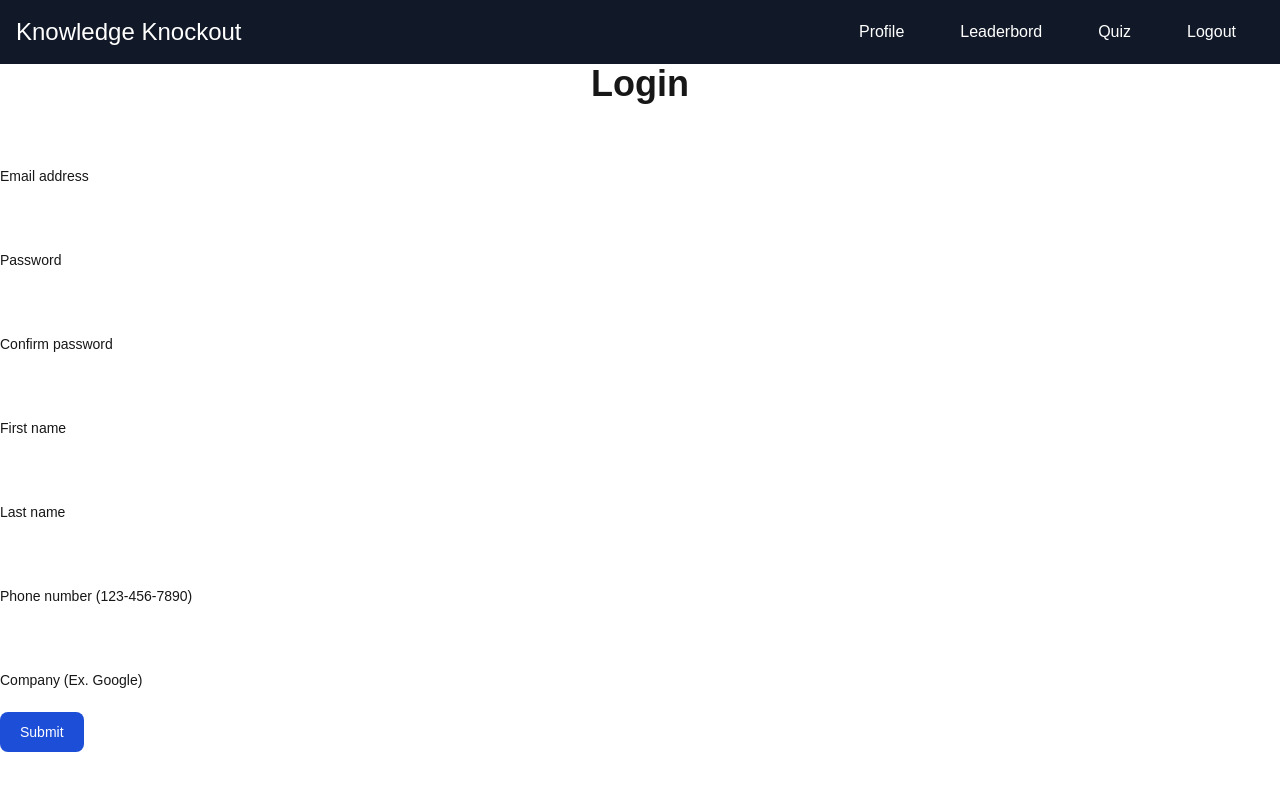
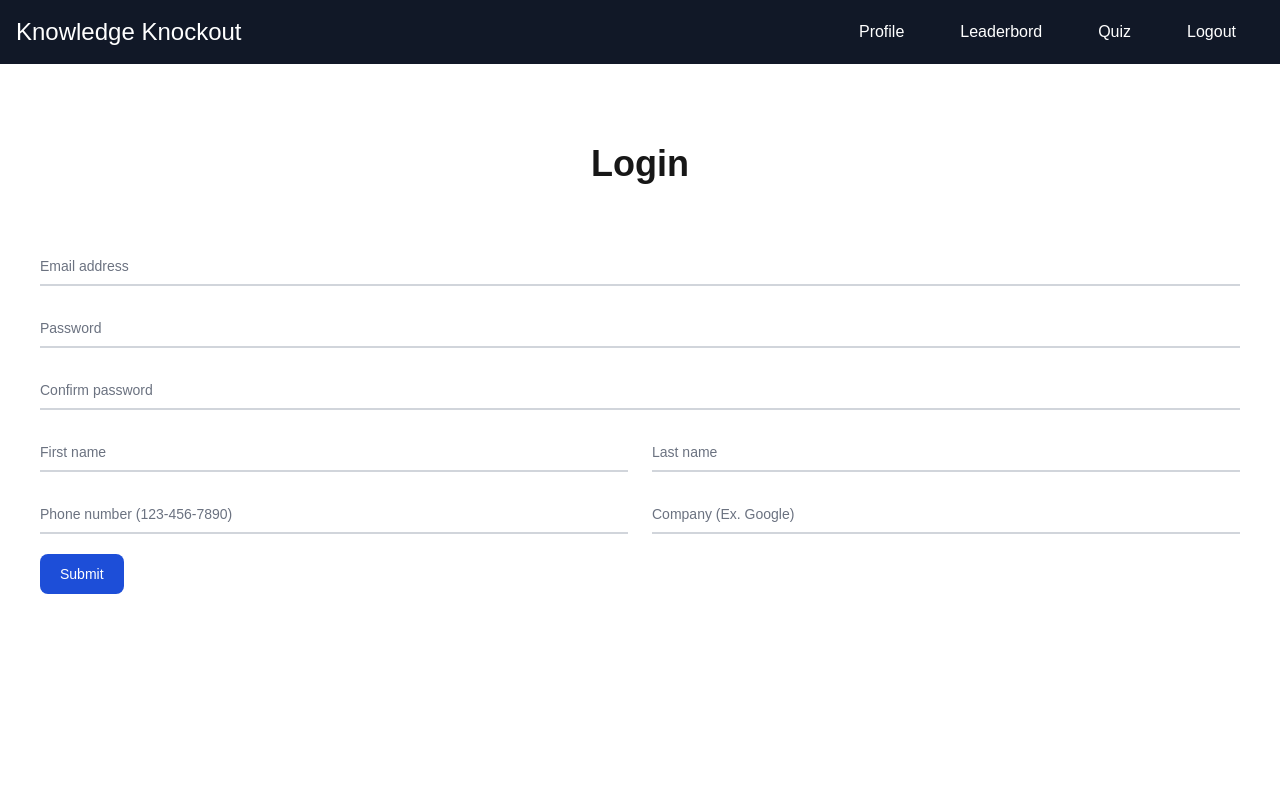
Before and after one commit to tmchuynh/knowledge_knockout, a Next.js app: page /login in a window 1280 px wide. Shown: the top 790 px of the page. Built offline with nearby package versions, Linux system fonts and the light colour scheme; a web font is replaced by a local one.

Commit message:
update styles

```diff
--- a/src/app/layout.tsx
+++ b/src/app/layout.tsx
@@ -24,7 +24,10 @@ export default function RootLayout( {
                     href="https://fonts.googleapis.com/css2?family=DM+Serif+Text:ital@0;1&family=PT+Sans+Narrow:wght@400;700&family=Titan+One&display=swap"
                     rel="stylesheet"
                 />
-                <title>My App</title>
+                <meta name="viewport" content="width=device-width, initial-scale=1.0" />
+                <meta name="description" content="A knowledge-based quiz game" />
+                <meta title="Knowledge Knockout" />
+                <title>Knowledge Knockout</title>
             </Head>
             <body>
                 <NotFoundProvider>
--- a/src/app/styles.css
+++ b/src/app/styles.css
@@ -596,6 +596,26 @@ video {
   visibility: hidden;
 }
 
+.absolute {
+  position: absolute;
+}
+
+.relative {
+  position: relative;
+}
+
+.top-3 {
+  top: 0.75rem;
+}
+
+.-z-10 {
+  z-index: -10;
+}
+
+.z-0 {
+  z-index: 0;
+}
+
 .col-span-9 {
   grid-column: span 9 / span 9;
 }
@@ -610,6 +630,10 @@ video {
 
 .m-auto {
   margin: auto;
+}
+
+.m-9 {
+  margin: 2.25rem;
 }
 
 .mx-3 {
@@ -663,6 +687,18 @@ video {
   margin-top: 1.25rem;
 }
 
+.mb-9 {
+  margin-bottom: 2.25rem;
+}
+
+.mb-10 {
+  margin-bottom: 2.5rem;
+}
+
+.mb-12 {
+  margin-bottom: 3rem;
+}
+
 .block {
   display: block;
 }
@@ -703,6 +739,10 @@ video {
   width: 100%;
 }
 
+.max-w-md {
+  max-width: 28rem;
+}
+
 .flex-shrink-0 {
   flex-shrink: 0;
 }
@@ -711,8 +751,29 @@ video {
   table-layout: fixed;
 }
 
+.origin-\[0\] {
+  transform-origin: 0;
+}
+
+.-translate-y-6 {
+  --tw-translate-y: -1.5rem;
+  transform: translate(var(--tw-translate-x), var(--tw-translate-y)) rotate(var(--tw-rotate)) skewX(var(--tw-skew-x)) skewY(var(--tw-skew-y)) scaleX(var(--tw-scale-x)) scaleY(var(--tw-scale-y));
+}
+
+.scale-75 {
+  --tw-scale-x: .75;
+  --tw-scale-y: .75;
+  transform: translate(var(--tw-translate-x), var(--tw-translate-y)) rotate(var(--tw-rotate)) skewX(var(--tw-skew-x)) skewY(var(--tw-skew-y)) scaleX(var(--tw-scale-x)) scaleY(var(--tw-scale-y));
+}
+
 .transform {
   transform: translate(var(--tw-translate-x), var(--tw-translate-y)) rotate(var(--tw-rotate)) skewX(var(--tw-skew-x)) skewY(var(--tw-skew-y)) scaleX(var(--tw-scale-x)) scaleY(var(--tw-scale-y));
+}
+
+.appearance-none {
+  -webkit-appearance: none;
+     -moz-appearance: none;
+          appearance: none;
 }
 
 .grid-cols-1 {
@@ -799,8 +860,16 @@ video {
   border-width: 4px;
 }
 
+.border-0 {
+  border-width: 0px;
+}
+
 .border-b {
   border-bottom-width: 1px;
+}
+
+.border-b-2 {
+  border-bottom-width: 2px;
 }
 
 .border-gray-200 {
@@ -868,6 +937,10 @@ video {
   background-color: rgb(63 63 70 / var(--tw-bg-opacity));
 }
 
+.bg-transparent {
+  background-color: transparent;
+}
+
 .p-2\.5 {
   padding: 0.625rem;
 }
@@ -890,6 +963,14 @@ video {
 
 .p-7 {
   padding: 1.75rem;
+}
+
+.p-2 {
+  padding: 0.5rem;
+}
+
+.p-10 {
+  padding: 2.5rem;
 }
 
 .px-4 {
@@ -932,12 +1013,29 @@ video {
   padding-bottom: 1.25rem;
 }
 
+.px-0 {
+  padding-left: 0px;
+  padding-right: 0px;
+}
+
 .pb-4 {
   padding-bottom: 1rem;
 }
 
 .pb-5 {
   padding-bottom: 1.25rem;
+}
+
+.pt-4 {
+  padding-top: 1rem;
+}
+
+.pt-7 {
+  padding-top: 1.75rem;
+}
+
+.pt-8 {
+  padding-top: 2rem;
 }
 
 .text-left {
@@ -1008,6 +1106,11 @@ video {
   color: rgb(255 255 255 / var(--tw-text-opacity));
 }
 
+.text-gray-500 {
+  --tw-text-opacity: 1;
+  color: rgb(107 114 128 / var(--tw-text-opacity));
+}
+
 .opacity-0 {
   opacity: 0;
 }
@@ -1039,6 +1142,10 @@ video {
 
 .duration-200 {
   transition-duration: 200ms;
+}
+
+.duration-300 {
+  transition-duration: 300ms;
 }
 
 .ease-in-out {
@@ -1093,6 +1200,11 @@ body {
   border-color: rgb(59 130 246 / var(--tw-border-opacity));
 }
 
+.focus\:border-blue-600:focus {
+  --tw-border-opacity: 1;
+  border-color: rgb(37 99 235 / var(--tw-border-opacity));
+}
+
 .focus\:outline-none:focus {
   outline: 2px solid transparent;
   outline-offset: 2px;
@@ -1104,9 +1216,66 @@ body {
   box-shadow: var(--tw-ring-offset-shadow), var(--tw-ring-shadow), var(--tw-shadow, 0 0 #0000);
 }
 
+.focus\:ring-0:focus {
+  --tw-ring-offset-shadow: var(--tw-ring-inset) 0 0 0 var(--tw-ring-offset-width) var(--tw-ring-offset-color);
+  --tw-ring-shadow: var(--tw-ring-inset) 0 0 0 calc(0px + var(--tw-ring-offset-width)) var(--tw-ring-color);
+  box-shadow: var(--tw-ring-offset-shadow), var(--tw-ring-shadow), var(--tw-shadow, 0 0 #0000);
+}
+
 .focus\:ring-blue-500:focus {
   --tw-ring-opacity: 1;
   --tw-ring-color: rgb(59 130 246 / var(--tw-ring-opacity));
+}
+
+.focus\:ring-blue-300:focus {
+  --tw-ring-opacity: 1;
+  --tw-ring-color: rgb(147 197 253 / var(--tw-ring-opacity));
+}
+
+.peer:-moz-placeholder-shown ~ .peer-placeholder-shown\:translate-y-0 {
+  --tw-translate-y: 0px;
+  transform: translate(var(--tw-translate-x), var(--tw-translate-y)) rotate(var(--tw-rotate)) skewX(var(--tw-skew-x)) skewY(var(--tw-skew-y)) scaleX(var(--tw-scale-x)) scaleY(var(--tw-scale-y));
+}
+
+.peer:placeholder-shown ~ .peer-placeholder-shown\:translate-y-0 {
+  --tw-translate-y: 0px;
+  transform: translate(var(--tw-translate-x), var(--tw-translate-y)) rotate(var(--tw-rotate)) skewX(var(--tw-skew-x)) skewY(var(--tw-skew-y)) scaleX(var(--tw-scale-x)) scaleY(var(--tw-scale-y));
+}
+
+.peer:-moz-placeholder-shown ~ .peer-placeholder-shown\:scale-100 {
+  --tw-scale-x: 1;
+  --tw-scale-y: 1;
+  transform: translate(var(--tw-translate-x), var(--tw-translate-y)) rotate(var(--tw-rotate)) skewX(var(--tw-skew-x)) skewY(var(--tw-skew-y)) scaleX(var(--tw-scale-x)) scaleY(var(--tw-scale-y));
+}
+
+.peer:placeholder-shown ~ .peer-placeholder-shown\:scale-100 {
+  --tw-scale-x: 1;
+  --tw-scale-y: 1;
+  transform: translate(var(--tw-translate-x), var(--tw-translate-y)) rotate(var(--tw-rotate)) skewX(var(--tw-skew-x)) skewY(var(--tw-skew-y)) scaleX(var(--tw-scale-x)) scaleY(var(--tw-scale-y));
+}
+
+.peer:focus ~ .peer-focus\:start-0 {
+  inset-inline-start: 0px;
+}
+
+.peer:focus ~ .peer-focus\:-translate-y-6 {
+  --tw-translate-y: -1.5rem;
+  transform: translate(var(--tw-translate-x), var(--tw-translate-y)) rotate(var(--tw-rotate)) skewX(var(--tw-skew-x)) skewY(var(--tw-skew-y)) scaleX(var(--tw-scale-x)) scaleY(var(--tw-scale-y));
+}
+
+.peer:focus ~ .peer-focus\:scale-75 {
+  --tw-scale-x: .75;
+  --tw-scale-y: .75;
+  transform: translate(var(--tw-translate-x), var(--tw-translate-y)) rotate(var(--tw-rotate)) skewX(var(--tw-skew-x)) skewY(var(--tw-skew-y)) scaleX(var(--tw-scale-x)) scaleY(var(--tw-scale-y));
+}
+
+.peer:focus ~ .peer-focus\:font-medium {
+  font-weight: 500;
+}
+
+.peer:focus ~ .peer-focus\:text-blue-600 {
+  --tw-text-opacity: 1;
+  color: rgb(37 99 235 / var(--tw-text-opacity));
 }
 
 @media (min-width: 640px) {
@@ -1122,6 +1291,14 @@ body {
 @media (min-width: 768px) {
   .md\:grid-cols-3 {
     grid-template-columns: repeat(3, minmax(0, 1fr));
+  }
+
+  .md\:grid-cols-2 {
+    grid-template-columns: repeat(2, minmax(0, 1fr));
+  }
+
+  .md\:gap-6 {
+    gap: 1.5rem;
   }
 }
 
@@ -1142,6 +1319,15 @@ body {
     padding-left: 2rem;
     padding-right: 2rem;
   }
+}
+
+.peer:focus ~ .rtl\:peer-focus\:left-auto:where([dir="rtl"], [dir="rtl"] *) {
+  left: auto;
+}
+
+.peer:focus ~ .rtl\:peer-focus\:translate-x-1\/4:where([dir="rtl"], [dir="rtl"] *) {
+  --tw-translate-x: 25%;
+  transform: translate(var(--tw-translate-x), var(--tw-translate-y)) rotate(var(--tw-rotate)) skewX(var(--tw-skew-x)) skewY(var(--tw-skew-y)) scaleX(var(--tw-scale-x)) scaleY(var(--tw-scale-y));
 }
 
 @media (prefers-color-scheme: dark) {
@@ -1165,9 +1351,19 @@ body {
     background-color: rgb(31 41 55 / var(--tw-bg-opacity));
   }
 
+  .dark\:bg-blue-600 {
+    --tw-bg-opacity: 1;
+    background-color: rgb(37 99 235 / var(--tw-bg-opacity));
+  }
+
   .dark\:text-white {
     --tw-text-opacity: 1;
     color: rgb(255 255 255 / var(--tw-text-opacity));
+  }
+
+  .dark\:text-gray-400 {
+    --tw-text-opacity: 1;
+    color: rgb(156 163 175 / var(--tw-text-opacity));
   }
 
   .dark\:placeholder-gray-400::-moz-placeholder {
@@ -1185,6 +1381,11 @@ body {
     background-color: rgb(55 65 81 / var(--tw-bg-opacity));
   }
 
+  .dark\:hover\:bg-blue-700:hover {
+    --tw-bg-opacity: 1;
+    background-color: rgb(29 78 216 / var(--tw-bg-opacity));
+  }
+
   .dark\:focus\:border-blue-500:focus {
     --tw-border-opacity: 1;
     border-color: rgb(59 130 246 / var(--tw-border-opacity));
@@ -1194,4 +1395,14 @@ body {
     --tw-ring-opacity: 1;
     --tw-ring-color: rgb(59 130 246 / var(--tw-ring-opacity));
   }
+
+  .dark\:focus\:ring-blue-800:focus {
+    --tw-ring-opacity: 1;
+    --tw-ring-color: rgb(30 64 175 / var(--tw-ring-opacity));
+  }
+
+  .peer:focus ~ .peer-focus\:dark\:text-blue-500 {
+    --tw-text-opacity: 1;
+    color: rgb(59 130 246 / var(--tw-text-opacity));
+  }
 }
```
